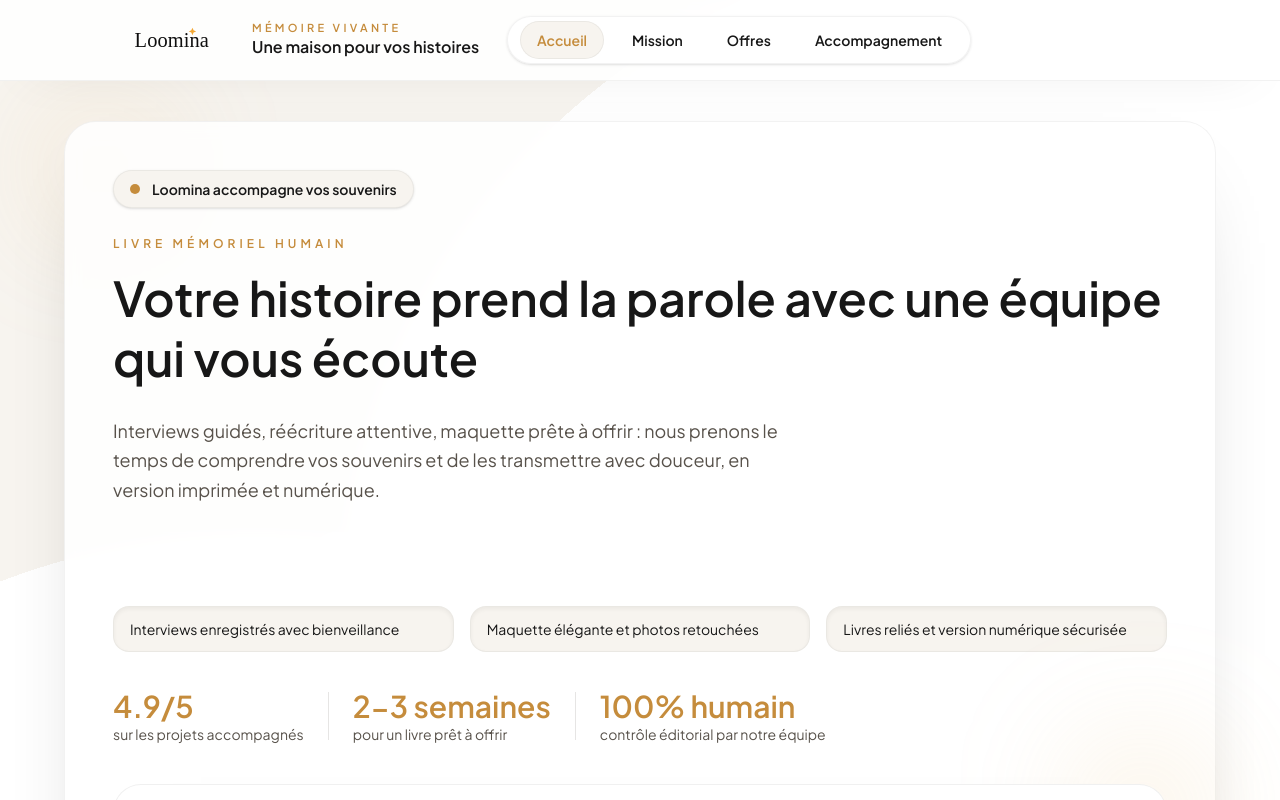
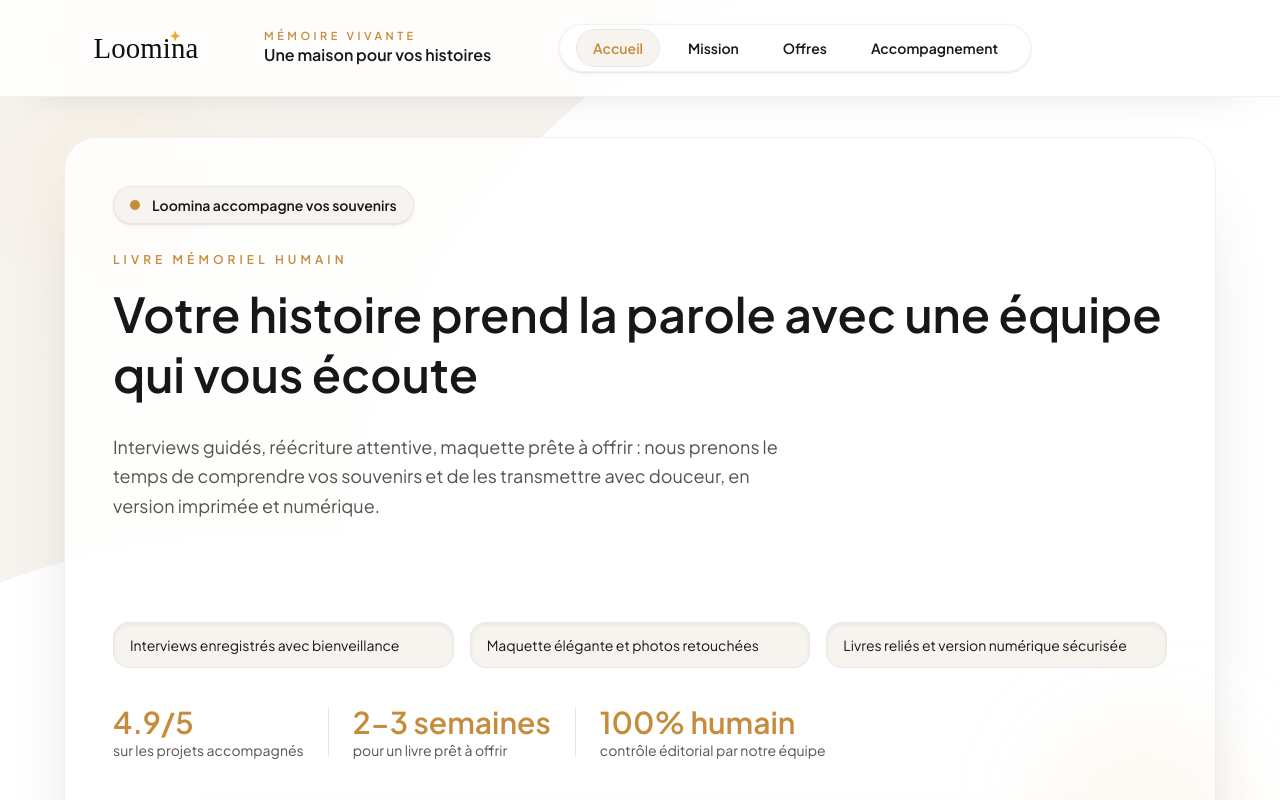
Before and after one commit to solalchetrit/loomina, a Next.js app: page / in a window 1280 px wide. Shown: the top 800 px of the page. Built offline with nearby package versions, Linux system fonts and the light colour scheme.

Commit message:
Improve header spacing and branding

```diff
--- a/components/Header.tsx
+++ b/components/Header.tsx
@@ -16,27 +16,30 @@ export default function Header() {
   const pathname = usePathname();
 
   return (
-    <header className="sticky top-0 z-50 w-full border-b border-black/5 bg-white/85 backdrop-blur-xl shadow-[0_12px_50px_-36px_rgba(0,0,0,0.35)]">
-      <div className="mx-auto flex h-20 max-w-6xl items-center justify-between px-5 md:px-8">
-        <Link href="/" className="flex items-center gap-3 rounded-full px-4 py-2 transition hover:-translate-y-[1px] hover:shadow-[0_18px_50px_-40px_rgba(0,0,0,0.55)]">
-          <div className="relative h-10 w-32">
-            <Image src="/header_logo.svg" alt="Logo Loomina" fill className="object-contain" priority sizes="8rem" />
+    <header className="sticky top-0 z-50 w-full border-b border-black/5 bg-white/80 backdrop-blur-xl shadow-[0_12px_50px_-36px_rgba(0,0,0,0.35)]">
+      <div className="mx-auto flex h-20 max-w-7xl items-center px-5 md:h-24 md:px-10">
+        <Link
+          href="/"
+          className="flex items-center gap-4 rounded-full px-4 py-2 transition hover:-translate-y-[1px] hover:shadow-[0_18px_50px_-40px_rgba(0,0,0,0.55)]"
+        >
+          <div className="relative h-12 w-40 md:h-14 md:w-48">
+            <Image src="/header_logo.svg" alt="Logo Loomina" fill className="object-contain" priority sizes="12rem" />
           </div>
           <div className="hidden md:block leading-tight">
-            <p className="text-[11px] uppercase tracking-[0.3em] text-[var(--loomina-amber-strong)] font-semibold">Mémoire vivante</p>
+            <p className="text-[11px] uppercase tracking-[0.32em] text-[var(--loomina-amber-strong)] font-semibold">Mémoire vivante</p>
             <p className="text-base font-semibold text-[var(--loomina-ink)]">Une maison pour vos histoires</p>
           </div>
         </Link>
 
-        <div className="flex items-center gap-3">
-          <nav className="flex items-center gap-3 rounded-full border border-black/5 bg-white/80 px-3 py-1 text-sm font-semibold shadow-sm">
+        <div className="ml-auto flex items-center gap-3 md:gap-4">
+          <nav className="flex items-center gap-2 rounded-full border border-black/5 bg-white/85 px-2 py-1 text-sm font-semibold shadow-sm md:gap-3 md:px-4">
             {NAV_LINKS.map((item) => {
               const isActive = pathname === item.href;
               return (
                 <Link
                   key={item.href}
                   href={item.href}
-                  className={`rounded-full px-4 py-2 transition hover:bg-[var(--loomina-cloud)] ${
+                  className={`rounded-full px-3 py-2 transition hover:bg-[var(--loomina-cloud)] md:px-4 ${
                     isActive
                       ? "bg-[var(--loomina-cloud)] text-[var(--loomina-amber-strong)] border border-black/5"
                       : "text-[var(--loomina-ink)]"
@@ -50,7 +53,7 @@ export default function Header() {
           <div className="hidden sm:inline-flex">
             <MagicButton
               href="mailto:contact@loomina.fr"
-              className="px-4 py-2 bg-[var(--loomina-black)] text-white border border-white/10 shadow-[0_18px_50px_-36px_rgba(0,0,0,0.55)]"
+              className="px-4 py-2 bg-[var(--loomina-black)] text-white border border-white/10 shadow-[0_18px_50px_-36px_rgba(0,0,0,0.55)] md:px-5"
             >
               Parler à une personne
             </MagicButton>
```
